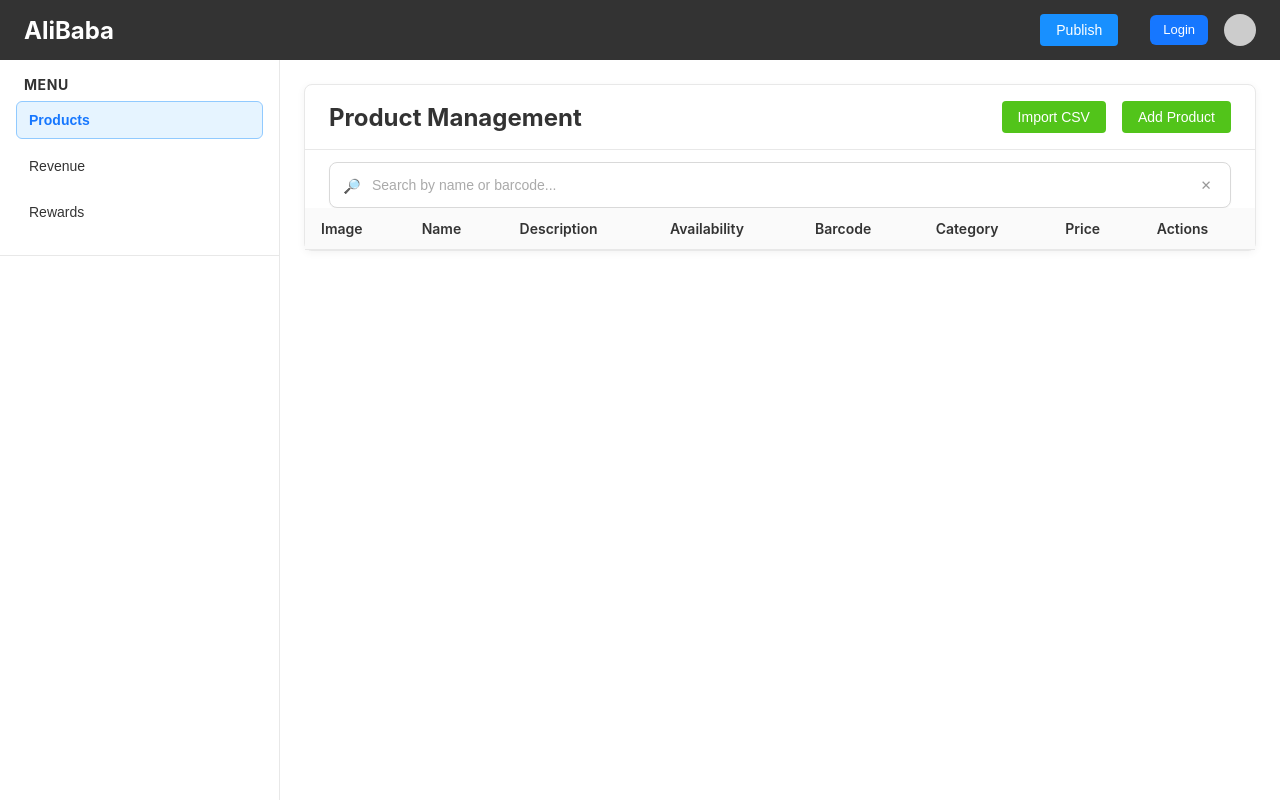
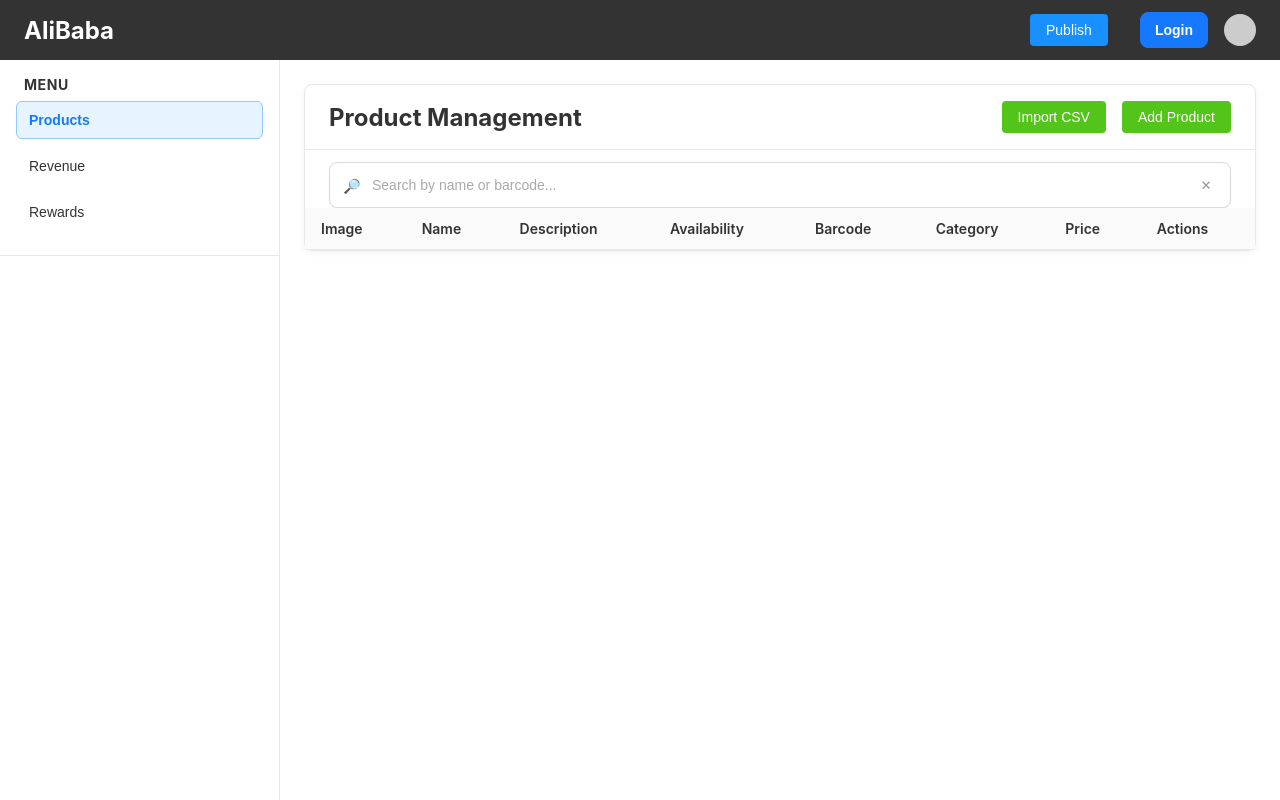
Before and after one commit to FineAscent/table-backend-inventory, a plain HTML site: page index.html in a window 1280 px wide. Drawn offline with Linux system fonts and the light colour scheme; no server answers.

Commit message:
Style: keep Login button prominent after logout; normalize auth button sizes

```diff
--- a/styles.css
+++ b/styles.css
@@ -628,23 +628,31 @@
             display: inline-flex;
             align-items: center;
             gap: 6px;
-            padding: 6px 12px;
-            border-radius: 6px;
+            padding: 8px 14px;
+            min-height: 36px;
+            border-radius: 8px;
             border: 1px solid transparent;
             background: #475569; /* slate-600 */
             color: #fff;
-            font-size: 13px;
+            font-size: 14px;
+            font-weight: 600;
             line-height: 1.2;
             cursor: pointer;
+            -webkit-appearance: none;
+            appearance: none;
             transition: background 0.2s, border-color 0.2s, box-shadow 0.2s, color 0.2s;
         }
 
         /* Primary emphasis for Login */
+        /* Keep login button prominently styled at all times */
+        #login-btn,
         #login-btn.auth-btn {
             background: #1677ff;
+            border-color: #1677ff;
+            color: #fff;
         }
-        #login-btn.auth-btn:hover { background: #3c94ff; }
-        #login-btn.auth-btn:active { background: #0f67e6; }
+        #login-btn:hover { background: #3c94ff; }
+        #login-btn:active { background: #0f67e6; }
 
         /* Subtle style for Logout */
         #logout-btn.auth-btn {
```
